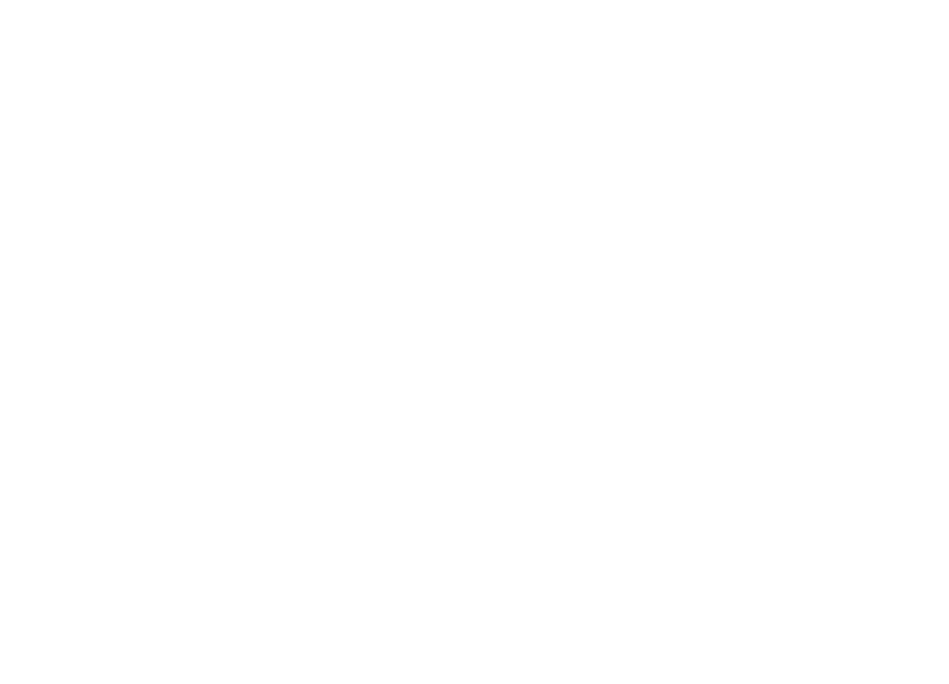
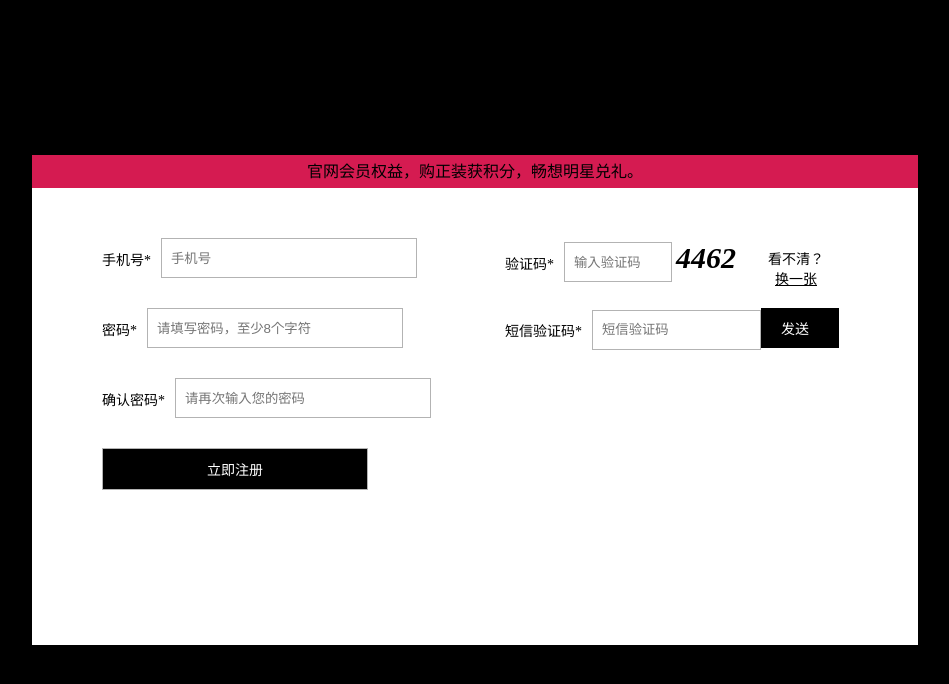
Before and after one commit to ljh-wn/lankouF, a PHP site: page /register.html in a window 1280 px wide. Before the commit the part shown is empty. Shown: the top 684 px of the page, without its empty margins (165-1114 px from the left). Run offline with PHP 8.4, Linux system fonts and the light colour scheme; style sheets or scripts are compiled from the project's sources.

Commit message:
修改注册页面

```diff
--- /dev/null
+++ b/css/register.css
@@ -0,0 +1 @@
+register.css
--- a/lankouSass/registerSass.scss
+++ b/lankouSass/registerSass.scss
@@ -1,7 +1,123 @@
 @charset "utf-8";
+*{
+	margin:0;
+	padding:0;
+}
+body{
+	background: black;
+	// position: relative;
+	// opacity: 0.5;
+}
+.box{
+	width:886px;
+	height:490px;
+	background:#fff;
+	position:fixed;
+	left:50%;
+	top:50%;
 
-body{
-color:green;
-font-size:16px;
+	transform:translate(-50%,-50%);
+	p{
+		width:100%;
+		height:33px;
+		background:#d51b51;
+		line-height: 33px;
+		text-align: center;
+		margin-bottom: 50px;
+	}
+ .content{
+	 width:746px;
+	 height:380px;
+	 margin:0 auto;
 
+
+	  .reg{
+	  	width:343px;
+	  	height: 40px;
+	  	margin-bottom: 30px;
+	      float:left;
+	  	span{
+	  		    width: 76px;
+	  			height: 40px;
+	  			text-align: center;
+	  			vertical-align: middle;
+	  			margin-right:10px;
+				font-size: 14px;
+
+
+	  		}
+	  		input{
+	  				width:236px;
+	  				height: 28px;
+
+	  				// padding-left: 87px;
+	  				padding: 5px 9px;
+	  				border:1px solid #B3B3B3;
+	  			}
+	  			.infor{
+	  				width:149px;
+	  			}
+	  			.yzm{
+	  					display: inline-block;
+	  					width:78px;
+						height:40px;
+	  					vertical-align: middle;
+	  					// margin-right:3px;
+	  					height:44px;
+	  					font-size: 30px;
+	  					font-weight: bold;
+	  				}
+	  			.huan{
+
+	  						padding-top:10px ;
+	  						display: inline-block;
+							margin:0;
+
+	  						a{
+	  							display:block;
+	  							vertical-align: middle;
+
+
+	  							color: black;
+	  						}
+	  					}
+	  				.shuyzm{
+	  						width:88px;
+	  						height:28px;
+	  						}
+	  				.infor{
+	  					width:149px;
+	  					height:28px;
+	  				}
+	  				.send{
+	  					width:38px;
+	  					height:40px;
+	  					padding:0 20px;
+	  					background: black;
+	  					color: white;
+	  					font-size: 14px;
+	  					margin-left:9;
+	  					border:none;
+	  				}
+	  				#regBtn{
+	  					width:266px;
+	  					height:42px;
+	  					background: black;
+	  					color: white;
+	  					font-size: 14px;
+
+	  				}
+
+	  }
+	  .reg1{
+	  	padding-right: 30px;
+	  }
+	  .reg2{
+	  	padding-left: 30px;
+	  }
+	  .reg3{
+	  clear: both;
+	  }
+
+ }
 }
--- a/register.html
+++ b/register.html
@@ -3,8 +3,43 @@
 <head>
 	<meta charset="UTF-8">
 	<title>注册页面</title>
+<link rel="stylesheet" type="text/css" href="css/registerSass.css"/>
 </head>
 <body>
+	<div class="box">
+		<p>官网会员权益，购正装获积分，畅想明星兑礼。</p>
+		      <div class="content">
+				  <div class="reg reg1">
+				  	<span>手机号*</span><input type="text" placeholder="手机号">
+				  </div>
+				  <div class="reg reg2">
+				  	<span> 验证码*</span><input type="text" placeholder="输入验证码" class="shuyzm">
+				  	<i class="yzm">4462</i> <span class="huan">看不清？<br><a href="#">换一张</a></span>
+				  </div>
+				  <div class="reg reg1">
+				  	<span>密码*</span><input type="text" placeholder="请填写密码，至少8个字符">
+				  </div>
+				  <div class="reg reg2">
+				  	<span>短信验证码*</span><input type="text" placeholder="短信验证码" class="infor"><input type="button value
+				  	立即注册" class="send" value="发送">
+				  </div>
+				  <div class="reg reg1" >
+				  	<span>确认密码*</span><input type="text" placeholder="请再次输入您的密码"><br>
 
+				  </div><br>
+				  <div  class="reg reg3">
+				      <input type="button" value="立即注册" id="regBtn">
+
+				  </div>
+
+			  </div>
+
+
+
+
+
+
+
+	</div>
 </body>
 </html>
```
Also changed, not shown: img/zhuce1.png.
